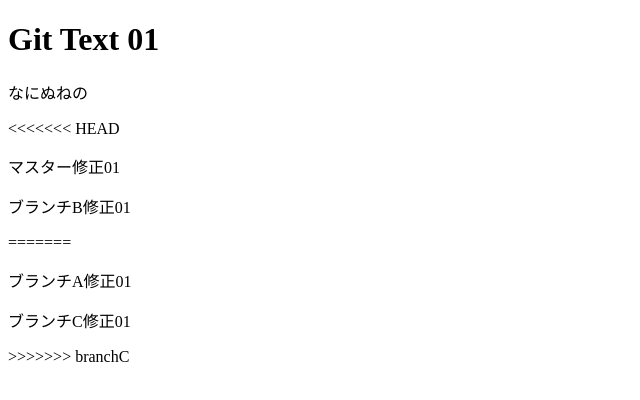
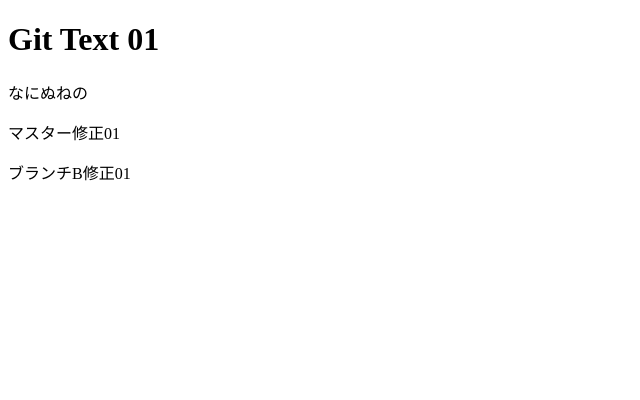
Before and after one commit to masazumix/first-Test, a plain HTML site: page index.html in a window 1280 px wide. Shown: the whole page, without its empty margins (0-640 px from the left). Drawn offline with Linux system fonts and the light colour scheme.

Commit message:
マスター修正04（ブランチA/Bマージ済み）

```diff
--- a/index.html
+++ b/index.html
@@ -7,12 +7,7 @@
 <body>
     <h1>Git Text 01</h1>
     <p>なにぬねの</p>
-<<<<<<< HEAD
     <p>マスター修正01</p>
     <p>ブランチB修正01</p>
-=======
-    <p>ブランチA修正01</p>
-    <p>ブランチC修正01</p>
->>>>>>> branchC
 </body>
 </html>
```
